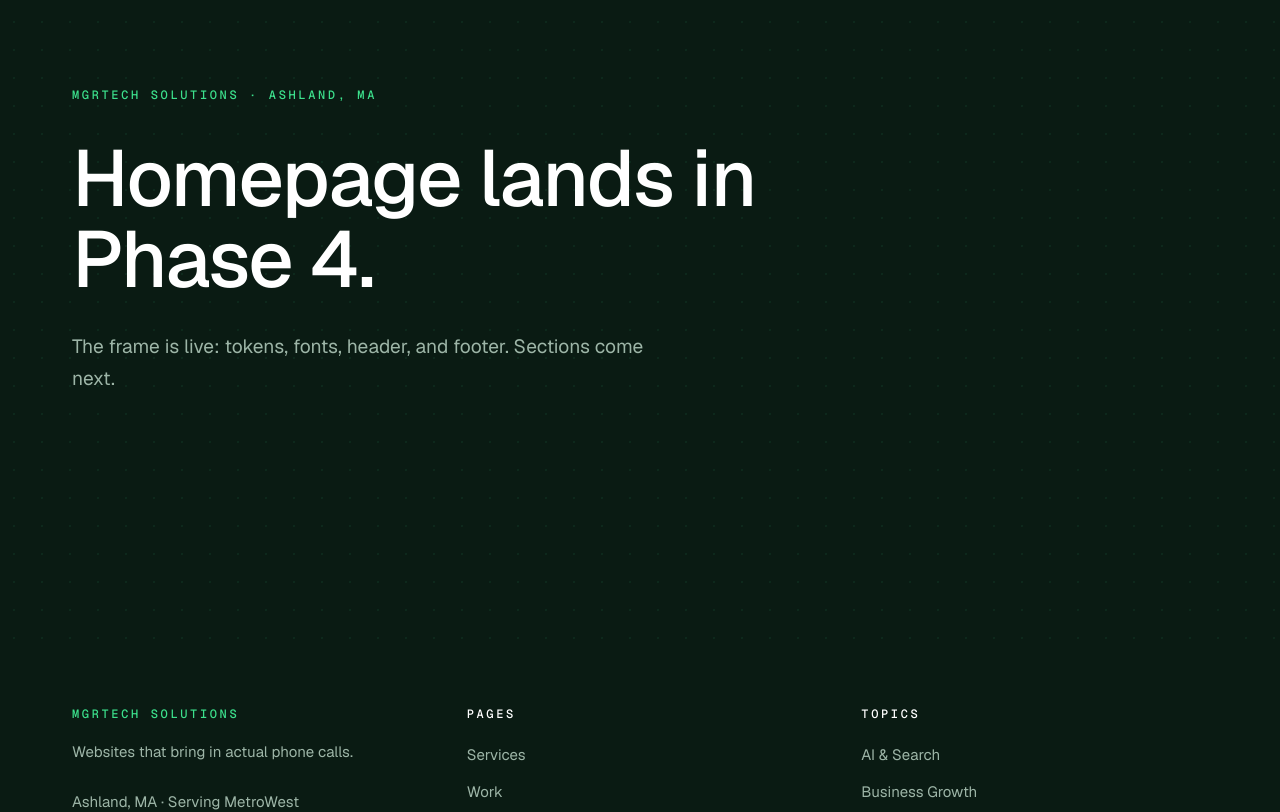
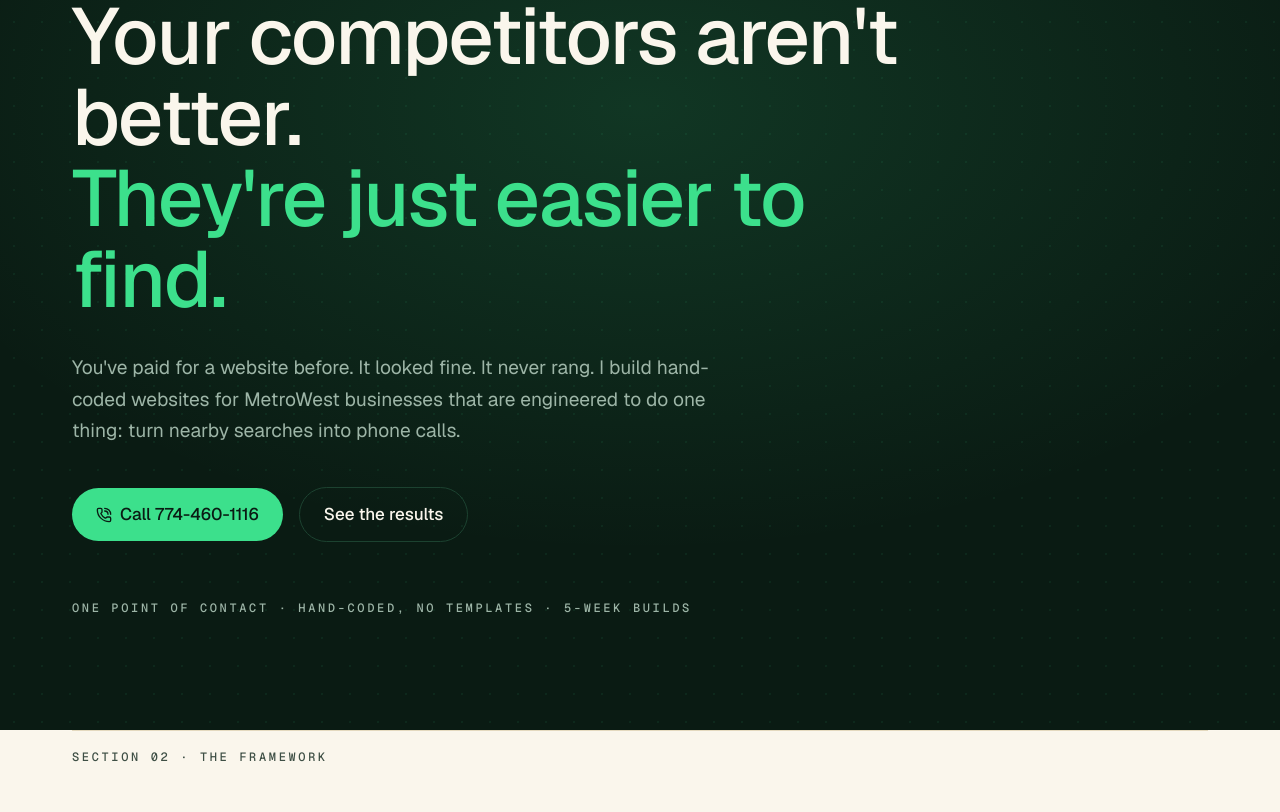
Before and after one commit to Srii1611/mgrtechsolutions, a Next.js app: page / in a window 1280 px wide. Shown: the part 240-1052 px from the top of the page. Built offline with nearby package versions, Linux system fonts and the light colour scheme.

Commit message:
Add dual close and compose the homepage
DualClose renders the real lead form rather than the prior build's second
fake one, and drops its solo-studio claim.

```diff
--- a/app/page.tsx
+++ b/app/page.tsx
@@ -1,15 +1,40 @@
+import type { Metadata } from 'next';
+import Hero from '@/components/home/Hero';
+import Band from '@/components/home/Band';
+import Framework from '@/components/home/Framework';
+import WorkSection from '@/components/home/WorkSection';
+import PainSection from '@/components/home/PainSection';
+import AIShift from '@/components/home/AIShift';
+import SystemSection from '@/components/home/SystemSection';
+import MechanismChain from '@/components/home/MechanismChain';
+import StatsSection from '@/components/home/StatsSection';
+import ProcessSection from '@/components/home/ProcessSection';
+import Comparison from '@/components/home/Comparison';
+import PricingPreview from '@/components/home/PricingPreview';
+import FaqTeaser from '@/components/home/FaqTeaser';
+import DualClose from '@/components/home/DualClose';
+import { BANDS } from '@/data/home';
+
+export const metadata: Metadata = {
+  alternates: { canonical: '/' },
+};
+
 export default function Home() {
   return (
-    <section className="dot-grid flex min-h-[100dvh] items-center bg-forest-950">
-      <div className="container-page py-32">
-        <p className="eyebrow text-accent">MGRTECH SOLUTIONS · ASHLAND, MA</p>
-        <h1 className="h1-hero mt-8 max-w-4xl font-medium text-white">
-          Homepage lands in Phase 4.
-        </h1>
-        <p className="lede mt-8 max-w-xl text-mist">
-          The frame is live: tokens, fonts, header, and footer. Sections come next.
-        </p>
-      </div>
-    </section>
+    <>
+      <Hero />
+      <Band label={BANDS[0]}><Framework /></Band>
+      <Band label={BANDS[1]} dark><WorkSection /></Band>
+      <Band label={BANDS[2]}><PainSection /></Band>
+      <Band label={BANDS[3]} dark><AIShift /></Band>
+      <Band label={BANDS[4]}><SystemSection /></Band>
+      <Band label={BANDS[5]} dark><MechanismChain /></Band>
+      <Band label={BANDS[6]}><StatsSection /></Band>
+      <Band label={BANDS[7]} dark><ProcessSection /></Band>
+      <Band label={BANDS[8]}><Comparison /></Band>
+      <Band label={BANDS[9]} dark><PricingPreview /></Band>
+      <Band label={BANDS[10]}><FaqTeaser /></Band>
+      <Band label={BANDS[11]} dark><DualClose /></Band>
+    </>
   );
 }
--- /dev/null
+++ b/src/components/home/DualClose.tsx
@@ -0,0 +1,52 @@
+import Reveal from '@/components/motion/Reveal';
+import ReviewForm from '@/components/contact/ReviewForm';
+import { DUAL_CLOSE } from '@/data/home';
+import { SITE } from '@/data/site';
+
+/** SECTION 13 — dual close: call panel + real review-request form (dark). */
+export default function DualClose() {
+  return (
+    <section className="py-20 md:py-28">
+      <div className="container-page">
+        <Reveal>
+          <p className="eyebrow text-accent">{DUAL_CLOSE.eyebrow}</p>
+        </Reveal>
+
+        <div className="mt-10 grid gap-10 lg:grid-cols-2 lg:gap-16">
+          <Reveal>
+            <div className="flex h-full flex-col justify-center">
+              <h2 className="h2-section text-white">{DUAL_CLOSE.callHeading}</h2>
+              <p className="lede mt-6 max-w-md text-mist">{DUAL_CLOSE.callBody}</p>
+
+              <div className="mt-10 flex flex-col gap-3">
+                <a
+                  href={SITE.phoneHref}
+                  className="h3-card font-medium text-accent underline decoration-2 underline-offset-4 hover:text-accent-strong"
+                >
+                  {SITE.phone}
+                </a>
+                <a
+                  href={`mailto:${SITE.email}`}
+                  className="text-mist underline decoration-2 underline-offset-4 hover:text-accent"
+                >
+                  {SITE.email}
+                </a>
+              </div>
+            </div>
+          </Reveal>
+
+          <Reveal delay={0.05}>
+            <div className="rounded-2xl bg-cream-50 p-6 shadow-lg md:p-10">
+              <h2 className="h2-section text-forest-950">{DUAL_CLOSE.reviewHeading}</h2>
+              <p className="lede mt-6 text-ink-soft">{DUAL_CLOSE.reviewBody}</p>
+
+              <div className="mt-8">
+                <ReviewForm />
+              </div>
+            </div>
+          </Reveal>
+        </div>
+      </div>
+    </section>
+  );
+}
```
